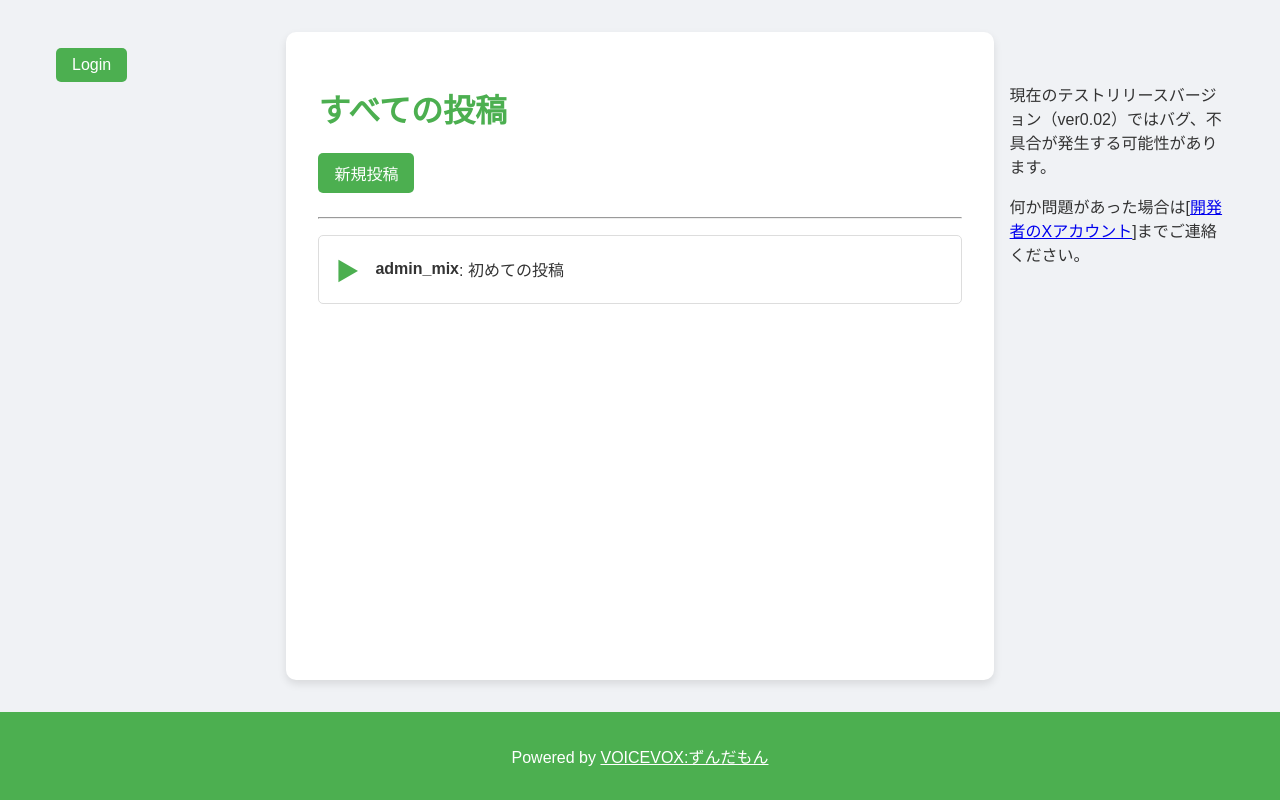
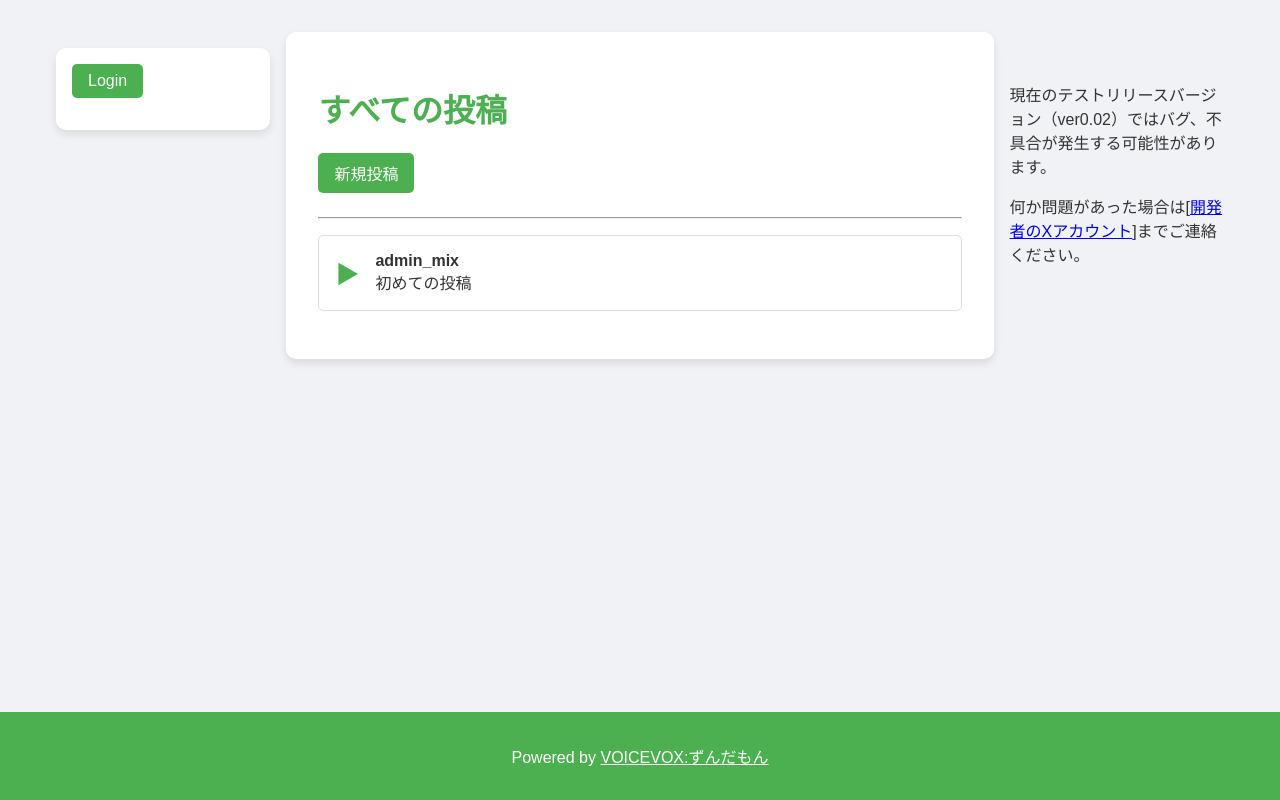
Before and after one commit to hoka-sp/VoxNetProject, a Django app: page / in a window 1280 px wide. Run offline with Django 5.2, Linux system fonts and the light colour scheme; data comes from the database, SQL or seed files in the repository.

Commit message:
投稿内容を2行に

```diff
--- a/VoiceVoxEngine/templates/base.html
+++ b/VoiceVoxEngine/templates/base.html
@@ -20,6 +20,12 @@
             margin: 2rem auto;
             flex: 1;
             display: flex;
+            flex-direction: column;
+        }
+        .content-container {
+            display: flex;
+            justify-content: space-between;
+            width: 100%;
         }
         .left-sidebar, .right-sidebar {
             width: 20%;
@@ -64,6 +70,9 @@
         .list-group-item:hover {
             background-color: #f1f1f1;
         }
+        .list-group-item > div {
+            flex-grow: 1;
+        }
         .audio-hidden {
             display: none;
         }
@@ -90,10 +99,23 @@
             color: white;
             text-decoration: underline;
         }
-        .content-container {
-            display: flex;
-            justify-content: space-between;
-            width: 100%;
+        .profile-block {
+            margin-bottom: 2rem;
+            padding: 1rem;
+            background: white;
+            border-radius: 10px;
+            box-shadow: 0 4px 8px rgba(0, 0, 0, 0.1);
+        }
+        @media (max-width: 768px) {
+            .content-container {
+                flex-direction: column;
+            }
+            .left-sidebar, .right-sidebar, .main-content {
+                width: 100%;
+            }
+            .profile-block {
+                text-align: center;
+            }
         }
     </style>
     {% block extra_styles %}{% endblock %}
@@ -114,18 +136,13 @@
             listItems.forEach(item => {
                 item.addEventListener('click', function () {
                     if (currentlyPlaying && !currentlyPlaying.paused) {
-                        // Do nothing if an audio is already playing
-                        return;
+                        currentlyPlaying.pause();
+                        currentlyPlaying.currentTime = 0;
+                        currentlyPlaying.closest('.list-group-item').classList.remove('playing');
                     }
 
                     const audioUrl = this.getAttribute('data-audio');
                     if (audioUrl) {
-                        if (currentlyPlaying) {
-                            currentlyPlaying.pause();
-                            currentlyPlaying.currentTime = 0;
-                            currentlyPlaying.closest('.list-group-item').classList.remove('playing');
-                        }
-
                         const audio = new Audio(audioUrl);
                         currentlyPlaying = audio;
                         audio.play();
--- a/VoiceVoxEngine/templates/home.html
+++ b/VoiceVoxEngine/templates/home.html
@@ -20,7 +20,10 @@
             {% for post in posts %}
             <li class="list-group-item" data-audio="{{ post.audio_file.url }}">
                 <span class="play-icon">▶</span>
-                <strong>{{ post.user.username }}</strong>: {{ post.text }}
+                <div>
+                    <strong>{{ post.user.username }}</strong>
+                    <div>{{ post.text }}</div>
+                </div>
             </li>
             {% endfor %}
         </ul>
```
